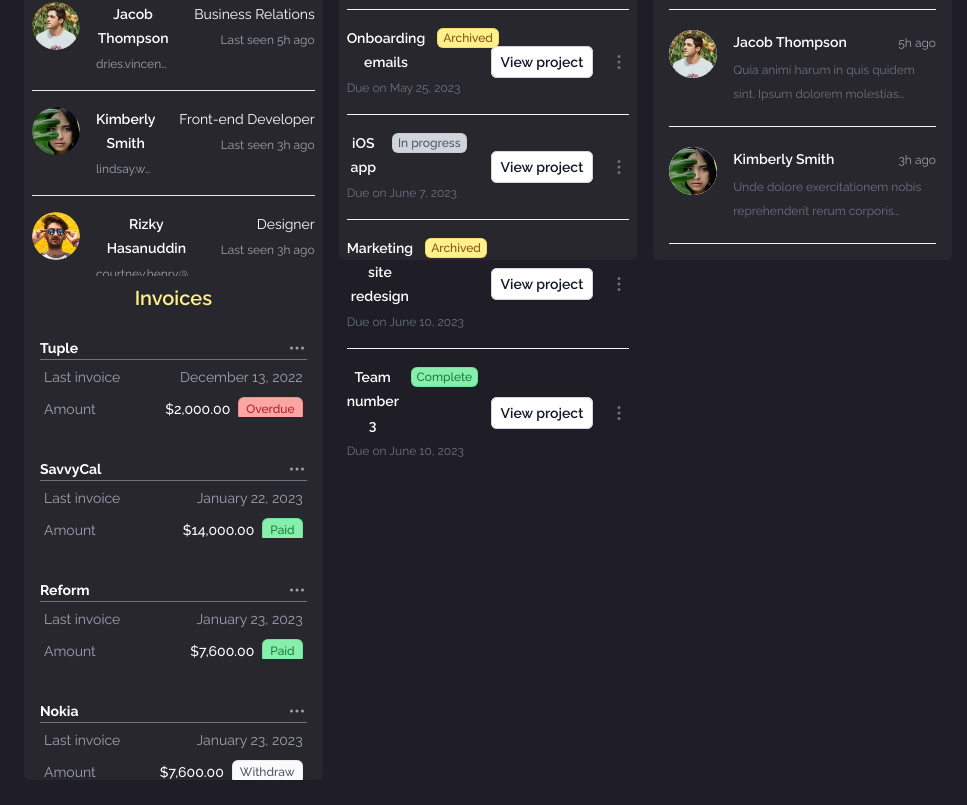
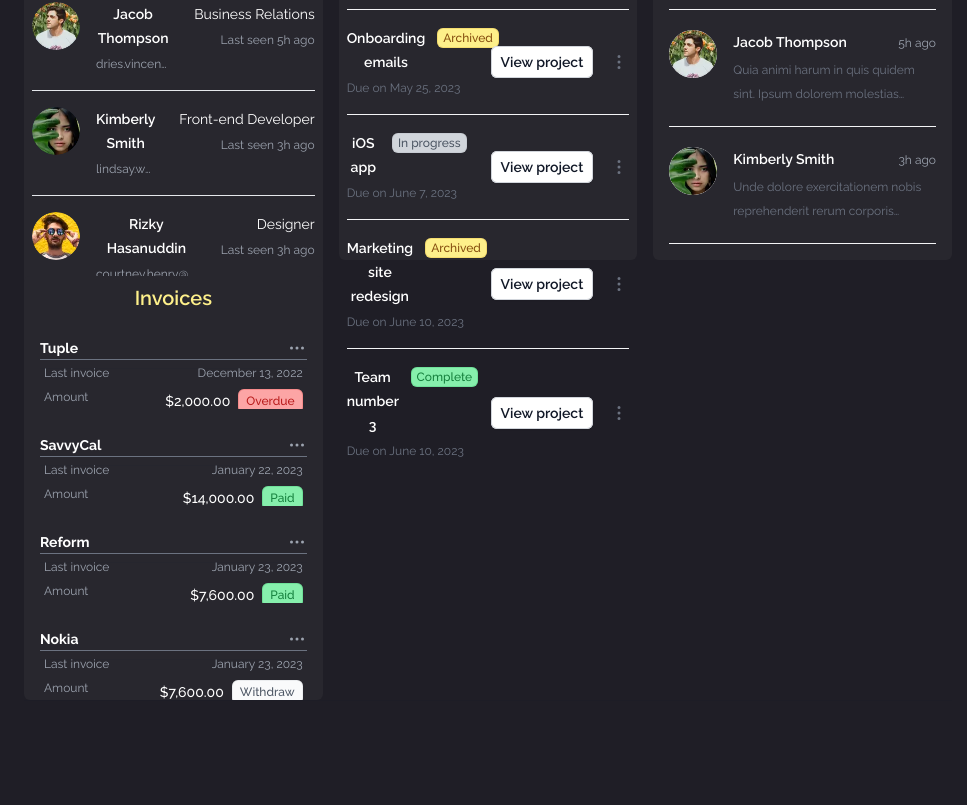
Before and after one commit to margsoftbf/AdminDashboard, a React (Vite) app: page / in a window 1280 px wide. Shown: the part 1093-1898 px from the top of the page, without its empty margins (296-1263 px from the left). After the commit the page ends 1818 px from the top, so only its background shows below. Built offline with nearby package versions, Linux system fonts and the light colour scheme.

Commit message:
Little changes on boxes section

```diff
--- a/src/components/HomePage/HomeBoxes/HomeInvoices.tsx
+++ b/src/components/HomePage/HomeBoxes/HomeInvoices.tsx
@@ -19,7 +19,7 @@ const HomeInvoices = () => {
 			<h2 className='font-semibold mt-2 text-xl text-yellow-200'>Invoices</h2>
 			<ul
 				role='list'
-				className='grid grid-cols-1 gap-x-6 gap-y-8 xl:gap-x-8 px-4 mt-4'
+				className='grid grid-cols-1 gap-x-6 gap-y-4 xl:gap-x-8 px-4 mt-4'
 			>
 				{clients.map((client) => (
 					<li key={client.id} className='overflow-hidden'>
@@ -79,15 +79,15 @@ const HomeInvoices = () => {
 						</div>
 						<dl className='-my-3 px-1 py-1 text-sm leading-6 '>
 							<div className='flex justify-between gap-x-4 py-1'>
-								<dt className='text-gray-400 '>Last invoice</dt>
-								<dd className='text-gray-400 '>
+								<dt className='text-gray-400 text-xs'>Last invoice</dt>
+								<dd className='text-gray-400 text-xs'>
 									<time dateTime={client.lastInvoice.dateTime}>
 										{client.lastInvoice.date}
 									</time>
 								</dd>
 							</div>
 							<div className='flex justify-between gap-x-4 py-1'>
-								<dt className='text-gray-400 '>Amount</dt>
+								<dt className='text-gray-400 text-xs'>Amount</dt>
 								<dd className='flex items-start gap-x-2'>
 									<div className='font-medium text-white'>
 										{client.lastInvoice.amount}
--- a/src/data/data.tsx
+++ b/src/data/data.tsx
@@ -525,7 +525,7 @@ export const clients = [
 		},
 	},
 	{
-		id: 3,
+		id: 4,
 		name: 'Nokia',
 		lastInvoice: {
 			date: 'January 23, 2023',
```
